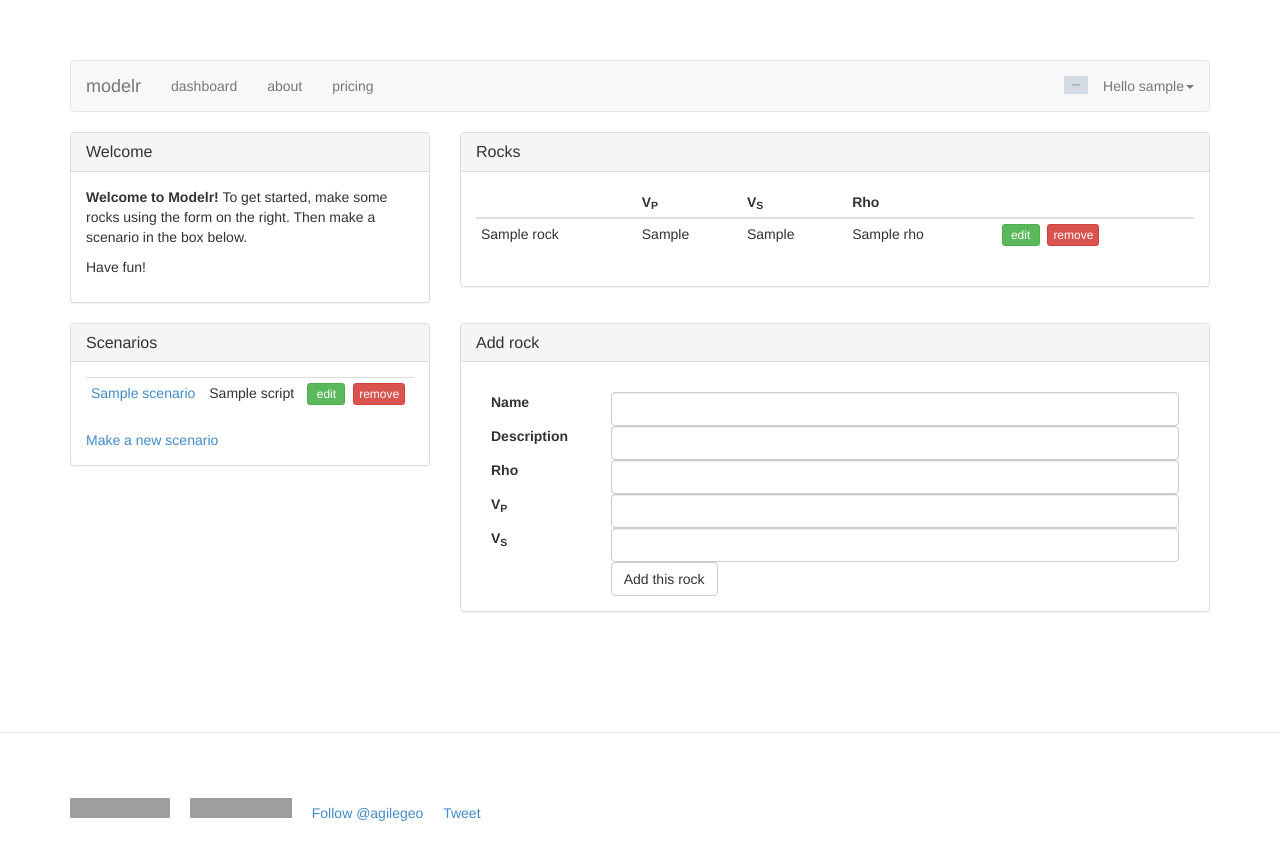
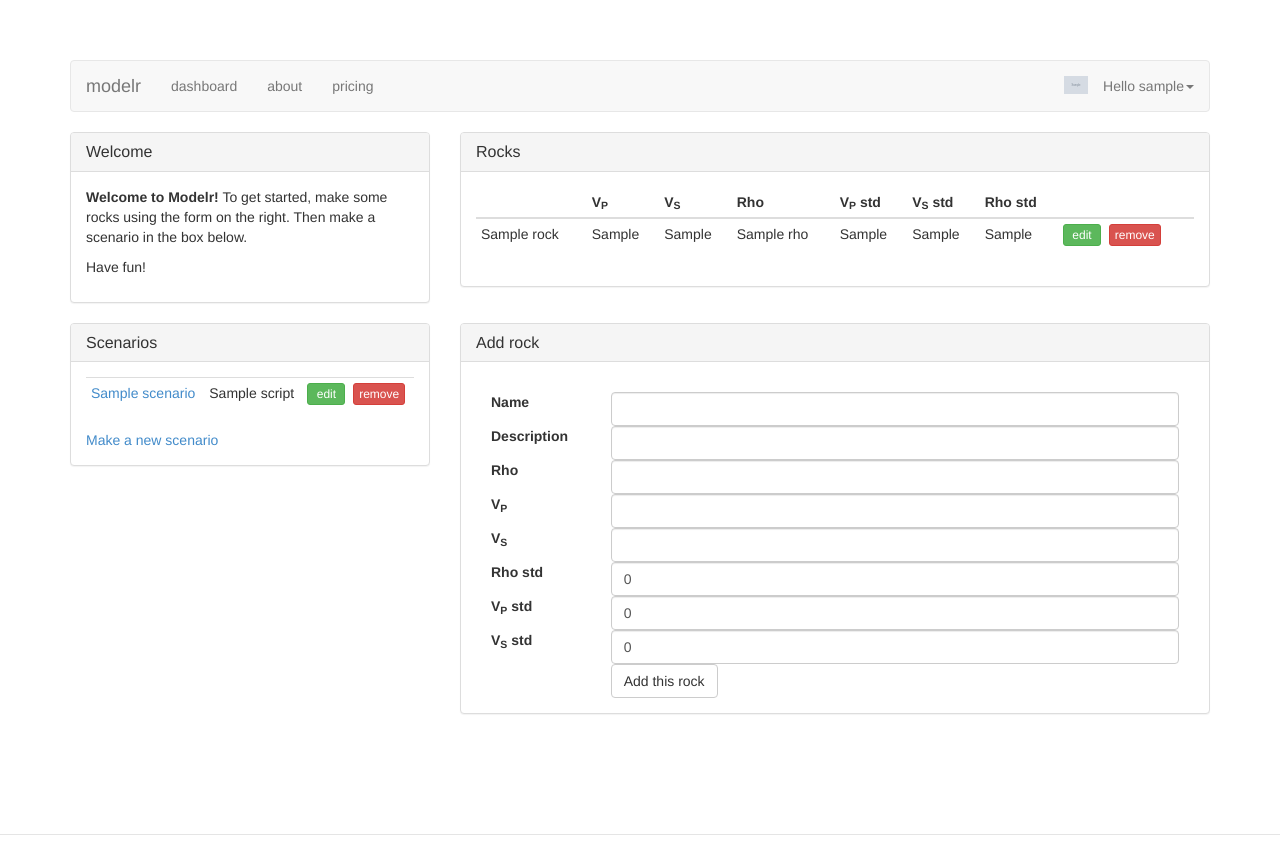
Before and after one commit to agilescientific/modelr-app, a Python web app: template templates/dashboard.html in a window 1280 px wide. Shown: the top 842 px of the page. Run offline with Jinja, Linux system fonts and the light colour scheme; the template is opened without the code that fills it: most values are stand-ins (such as "Sample title", 1, 10 or a date in 2020); grey boxes marked "Sample" are stand-in pictures; some libraries are stand-ins or nearby versions; grey boxes are pictures that could not be loaded.

Commit message:
modelr will display plots, added uncertainties to rock properties so stochastic avo will work

```diff
--- a/templates/dashboard.html
+++ b/templates/dashboard.html
@@ -30,6 +30,9 @@
             <th>V<sub>P</sub></th>
             <th>V<sub>S</sub></th>
             <th>Rho</th>
+	    <th>V<sub>P</sub> std</th>
+            <th>V<sub>S</sub> std</th>
+            <th>Rho std</th>
             <th></th>
           </tr>
         </thead>
@@ -42,6 +45,10 @@
             <td>{{rock.vp}}</td>
             <td>{{rock.vs}}</td>
             <td>{{rock.rho}}</td>
+	    <td>{{rock.vp_std}}</td>
+            <td>{{rock.vs_std}}</td>
+            <td>{{rock.rho_std}}</td>
+
             <td><button class="btn btn-success btn-xs">&nbsp;edit&nbsp;</button>&nbsp;&nbsp;<input class="btn btn-danger btn-xs" type="submit" value="remove" /></td>
             </form>
           </tr>
@@ -129,6 +136,27 @@
   </div>
 
   <div class="form-group">
+    <label for="description" class="col-sm-2 control-label">Rho std</label>
+    <div class="col-sm-10">
+      <input class="form-control" type="text" name="rho_std" value="0" />
+    </div>
+  </div>
+
+  <div class="form-group">
+    <label for="description" class="col-sm-2 control-label">V<sub>P</sub> std</label>
+    <div class="col-sm-10">
+      <input class="form-control" type="text" name="vp_std" value="0" />
+    </div>
+  </div>
+
+  <div class="form-group">
+    <label for="description" class="col-sm-2 control-label">V<sub>S</sub> std</label>
+    <div class="col-sm-10">
+      <input class="form-control" type="text" name="vs_std" value="0" />
+    </div>
+  </div>
+
+  <div class="form-group">
     <div class="col-sm-offset-2 col-sm-10">
       <button type="submit" class="btn btn-default">Add this rock</button>
     </div>
--- a/templates/scenario.html
+++ b/templates/scenario.html
@@ -97,7 +97,7 @@ var host = '{{HOSTNAME}}';
 <!-- This list is used by javascript and not directly seen by the user -->
 <datalist id="list_of_rocks">
 	{% for rock in rocks %}
-	<option data-value="{{rock.vp}},{{rock.rho}},{{rock.vs}}"
+	<option data-value="{{rock.vp}},{{rock.rho}},{{rock.vs}},{{rock.vp_std}}, {{rock.vs_std}}, {{rock.rho_std}}"
 		data-name="{{rock.name}}">{{rock.name}}</option>
 	{% endfor %}
 
@@ -172,7 +172,7 @@ var host = '{{HOSTNAME}}';
       </div>
       <div class="panel-body">
 
-        <img class="img-thumbnail" id="plot_image" href="does_not_exist.jpeg" alt="Plot image">
+        <img class="img-thumbnail" id="plot_image" href=URL alt="Plot image">
           <!-- Updated by the  create_image button above-->
         </img>
 
```
Also changed, not shown: main.py (+20 -4 lines).
